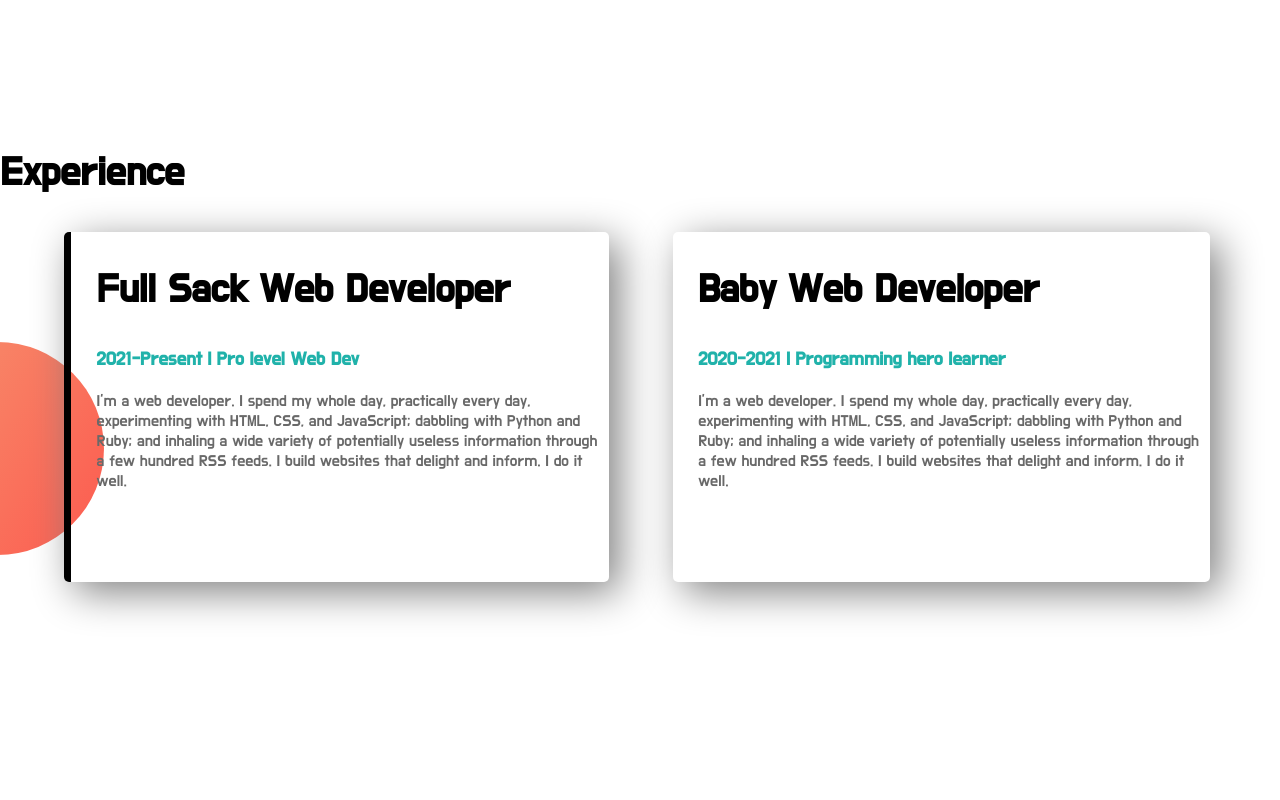
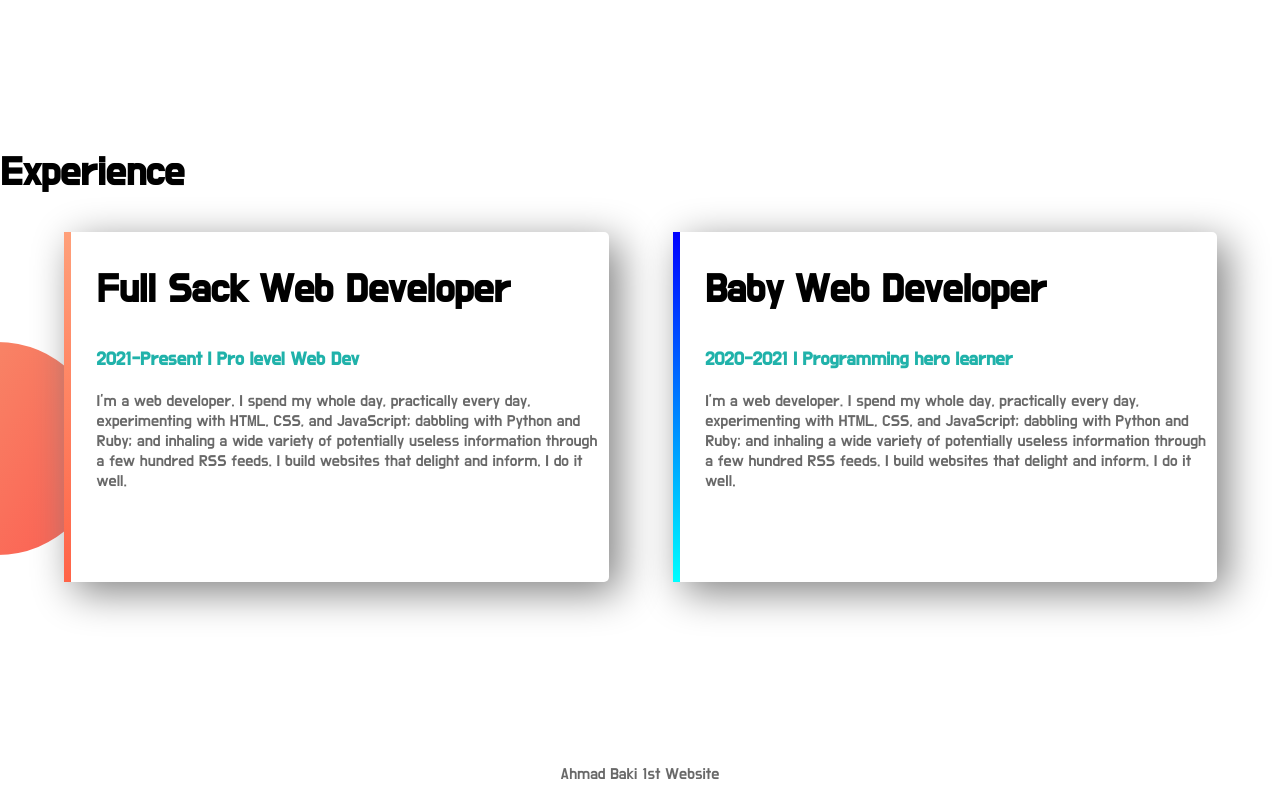
Before and after one commit to bakiulislam/web-portfolio1, a plain HTML site: page index.html in a window 1280 px wide. Shown: the part 1118-1918 px from the top of the page. Before the commit the page ends 1866 px from the top, so only its background shows below. Drawn offline with Linux system fonts and the light colour scheme; a web font is replaced by a local one.

Commit message:
Updt finish

```diff
--- a/index.html
+++ b/index.html
@@ -37,11 +37,13 @@
             <h3><span class="name-highlight">2021-Present | Pro level Web Dev</span></h3>
             <p>I’m a web developer. I spend my whole day, practically every day, experimenting with HTML, CSS, and JavaScript; dabbling with Python and Ruby; and inhaling a wide variety of potentially useless information through a few hundred RSS feeds. I build websites that delight and inform. I do it well.</p>
         </div>
-        <div class="half-width single-experience">
+        <div id="baby-web" class="half-width single-experience">
             <h2>Baby Web Developer</h2>
             <h3><span class="name-highlight">2020-2021 | Programming hero learner</span></h3>
             <p>I’m a web developer. I spend my whole day, practically every day, experimenting with HTML, CSS, and JavaScript; dabbling with Python and Ruby; and inhaling a wide variety of potentially useless information through a few hundred RSS feeds. I build websites that delight and inform. I do it well.</p>
         </div>
     </section>
+    <footer>
+        <p>Ahmad Baki 1st Website</p></footer>
 </body>
 </html>
--- a/style.css
+++ b/style.css
@@ -45,6 +45,7 @@ section{
     box-shadow: 10px 10px 40px gray;
     border-radius: 5px;
     height: 70%;
+    background-color: white;
 }
 .experience{
     background-image: url(images/exp-bg.png);
@@ -53,4 +54,14 @@ section{
 }
 #full-stack{
     border-left: 7px solid;
+    border-image: linear-gradient(180deg, lightsalmon, tomato) ;
+    border-image-slice: 1;
 }
+#baby-web{
+    border-left: 7px solid;
+    border-image: linear-gradient(180deg, blue, cyan) ;
+    border-image-slice: 1;
+}
+footer p{
+        text-align: center;
+}
```
Also changed, not shown: 1 other file.
